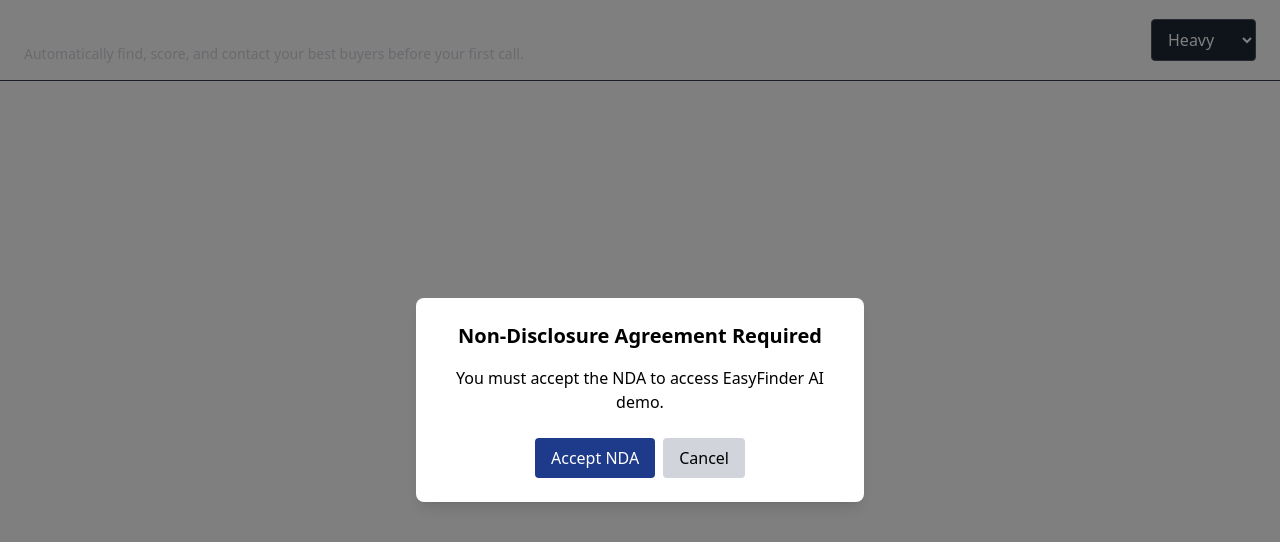
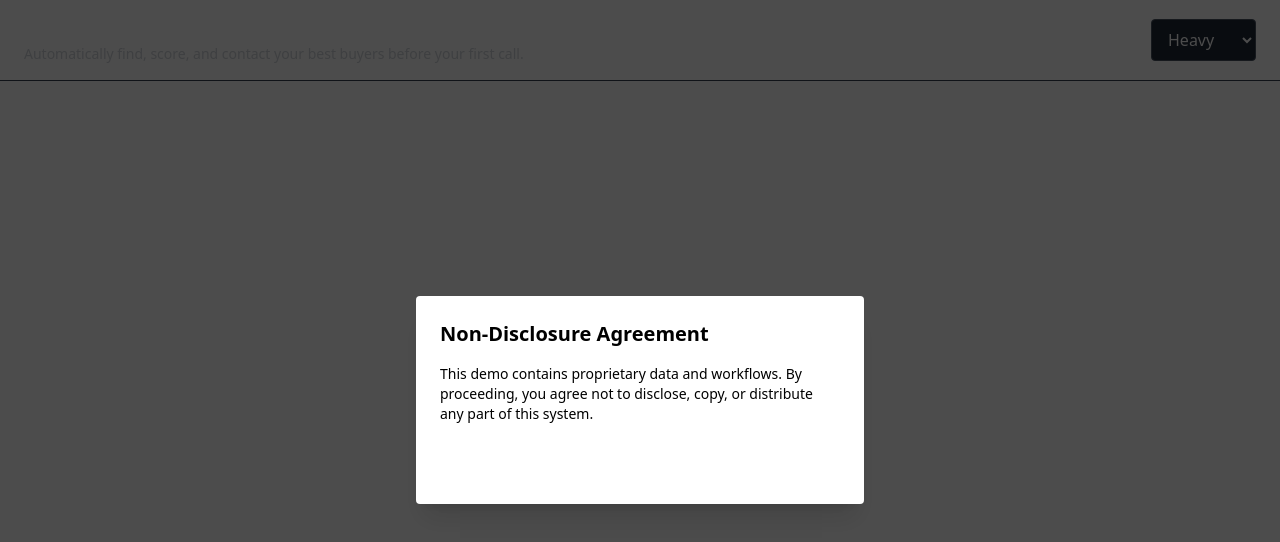
Before and after one commit to andygdz93-dev/easyfinder, a React (Vite) app in the folder frontend/: page / in a window 1280 px wide. Shown: the top 542 px of the page. Built offline with nearby package versions, Linux system fonts and the light colour scheme; no server answers.

Commit message:
apply fix

```diff
--- a/frontend/src/components/NDAModal.jsx
+++ b/frontend/src/components/NDAModal.jsx
@@ -1,26 +1,19 @@
-import React from "react";
+export default function NdaModal({ onAccept }) {
+  return (
+    <div className="fixed inset-0 bg-black bg-opacity-70 flex items-center justify-center z-50">
+      <div className="bg-white text-black max-w-md p-6 rounded shadow-xl">
+        <h2 className="text-xl font-bold mb-4">Non-Disclosure Agreement</h2>
 
-export default function NDAModal({ show, onAccept }) {
-  if (!show) return null;
+        <p className="text-sm mb-4">
+          This demo contains proprietary data and workflows. By proceeding, you agree
+          not to disclose, copy, or distribute any part of this system.
+        </p>
 
-  return (
-    <div className="fixed inset-0 bg-black bg-opacity-50 flex justify-center items-center z-50">
-      <div className="bg-white rounded-lg p-6 max-w-md w-full text-center shadow-lg">
-        <h2 className="text-xl font-bold mb-4">Non-Disclosure Agreement Required</h2>
-        <p className="mb-6">
-          You must accept the NDA to access EasyFinder AI demo.
-        </p>
         <button
           onClick={onAccept}
-          className="bg-blue-900 text-white px-4 py-2 rounded mr-2 hover:bg-blue-800"
+          className="w-full bg-brand-orange text-white py-2 rounded font-semibold"
         >
-          Accept NDA
-        </button>
-        <button
-          onClick={() => alert("Demo access denied")}
-          className="bg-gray-300 px-4 py-2 rounded hover:bg-gray-400"
-        >
-          Cancel
+          I Agree — Continue
         </button>
       </div>
     </div>
```
